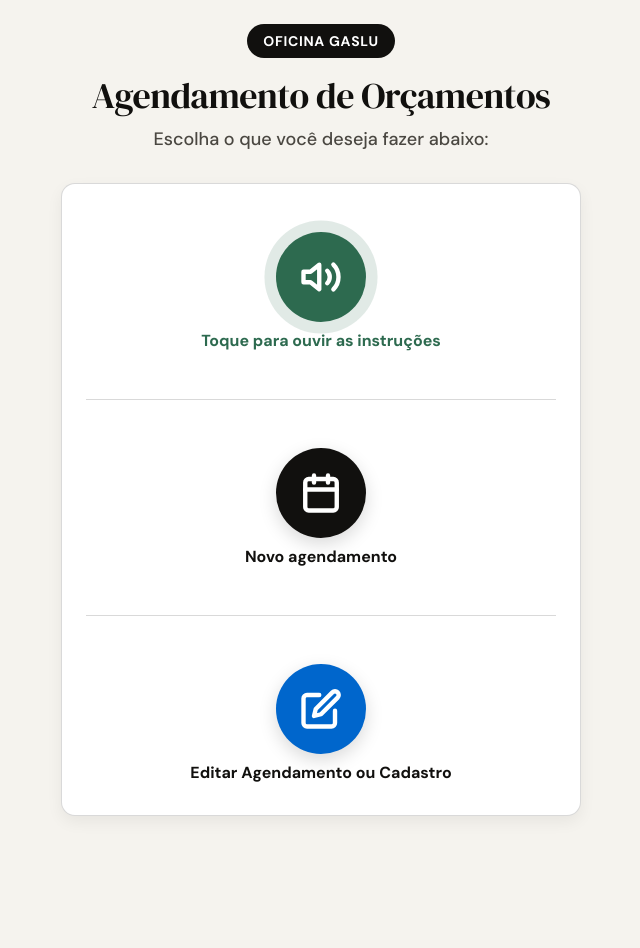
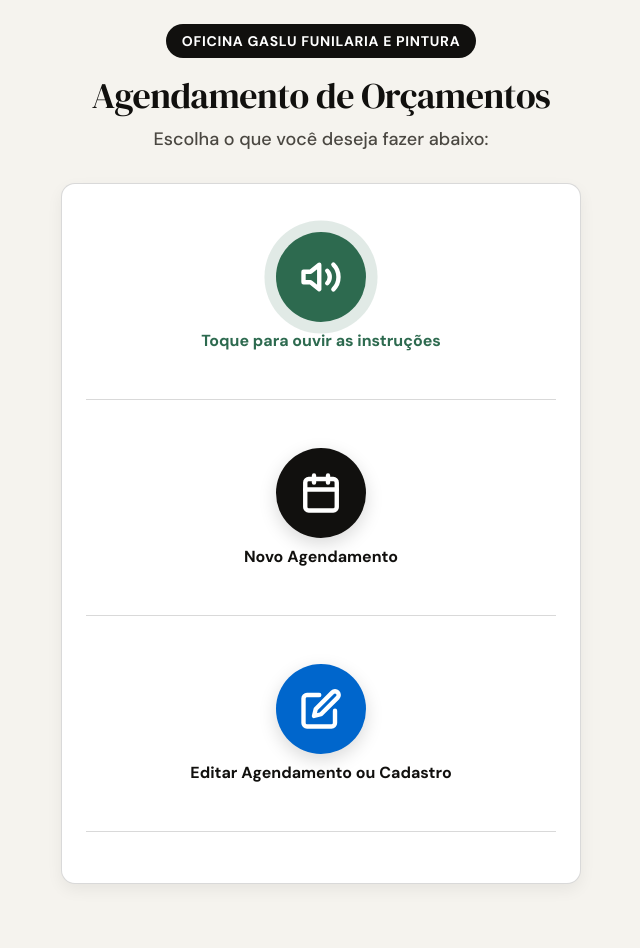
Before and after one commit to lumafrazao-dev/frameworkweb-pi1-gp7, a Django app: page / in a window 1280 px wide. Shown: the whole page, without its empty margins (319-959 px from the left). Before the commit the page ends 816 px from the top, so only its background shows below. Run offline with Django 5.2, Linux system fonts and the light colour scheme.

Commit message:
Update escolher_opcao.html

```diff
--- a/agendamento/templates/escolher_opcao.html
+++ b/agendamento/templates/escolher_opcao.html
@@ -3,7 +3,7 @@
 <head>
   <meta charset="UTF-8">
   <meta name="viewport" content="width=device-width, initial-scale=1.0">
-  <title> Oficina Gaslu Funilaria e Pintura — Escolher Opção</title>
+  <title> Gaslu Funilaria e Pintura — Agendamentos </title>
   <link rel="preconnect" href="https://fonts.googleapis.com">
   <link href="https://fonts.googleapis.com/css2?family=DM+Sans:wght@500;700&family=DM+Serif+Display&display=swap" rel="stylesheet">
   <style>
@@ -158,7 +158,7 @@
 <body>
 <div class="page">
   <header class="header">
-    <div class="header-badge">Oficina Gaslu</div>
+    <div class="header-badge">Oficina Gaslu Funilaria e Pintura</div>
     <h1> Agendamento de Orçamentos </h1>
     <p>Escolha o que você deseja fazer abaixo: </p>
   </header>
@@ -189,7 +189,7 @@
             <line x1="3" y1="10" x2="21" y2="10"></line>
           </svg>
         </a>
-        <span class="legenda-botao">Novo agendamento</span>
+        <span class="legenda-botao">Novo Agendamento</span>
       </div>
 
       <div class="separador"></div>
@@ -204,6 +204,9 @@
         </a>
         <span class="legenda-botao">Editar Agendamento ou Cadastro</span>
       </div>
+
+      <div class="separador"></div>
+
     </div>
   </div>
 </div>
@@ -237,7 +240,7 @@
     const btnOuvir = document.getElementById("btnOuvirOrientacao");
 
     btnOuvir.addEventListener("click", function() {
-      const textoIntro = "Bem vindo ao sistema de agendamento da Oficina Gaslu Funilaria e Pintura. Deseja continuar com o áudio de ajuda? Clique no botão azul para sim e no botão preto para não. Logo em seguida você poderá escolher entre os botões abaixo entre novo agendamento ou editar agendamento. ";
+      const textoIntro = "Bem vindo ao sistema de agendamento da Oficina Gaslu Funilaria e Pintura. Deseja continuar com o áudio de ajuda? Clique no botão azul para sim e no botão preto para não. ";
       falar(textoIntro, function() {
         if (modal) modal.classList.remove("hidden");
       });
@@ -246,13 +249,13 @@
     document.getElementById("btnSimAudio").addEventListener("click", function() {
       localStorage.setItem("audioAjudaAtivo", "sim");
       modal.classList.add("hidden");
-      falar("Ok, o áudio continua ativado.");
+      falar("Ok, o áudio continua ativo, agora escolha entre as opções abaixo: o botão do meio é para Novos agendamentos e o último botão azul para Editar um Agendamento.");
     });
 
     document.getElementById("btnNaoAudio").addEventListener("click", function() {
       localStorage.setItem("audioAjudaAtivo", "nao");
       modal.classList.add("hidden");
-      falar("Certo, áudio desativado.");
+      falar("Certo, o áudio está desativado.");
       window.speechSynthesis.cancel();
     });
   });
```
